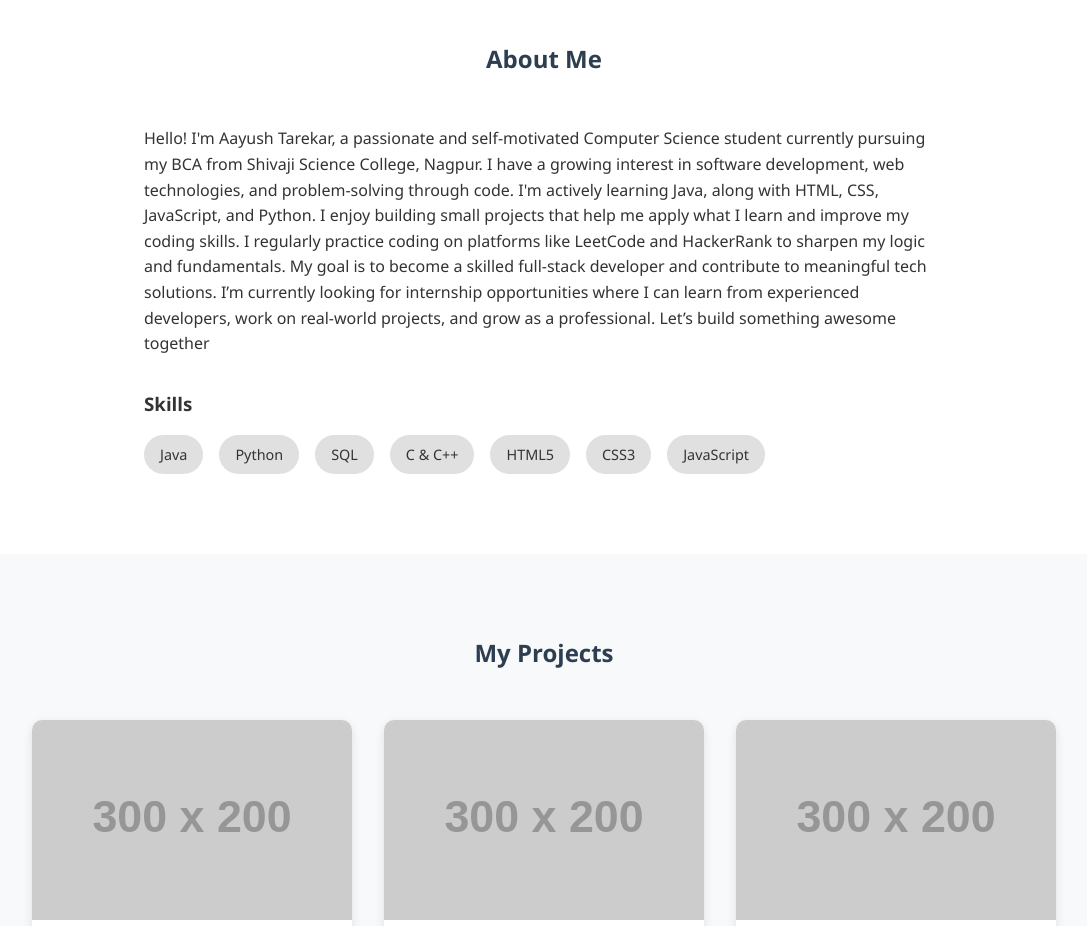
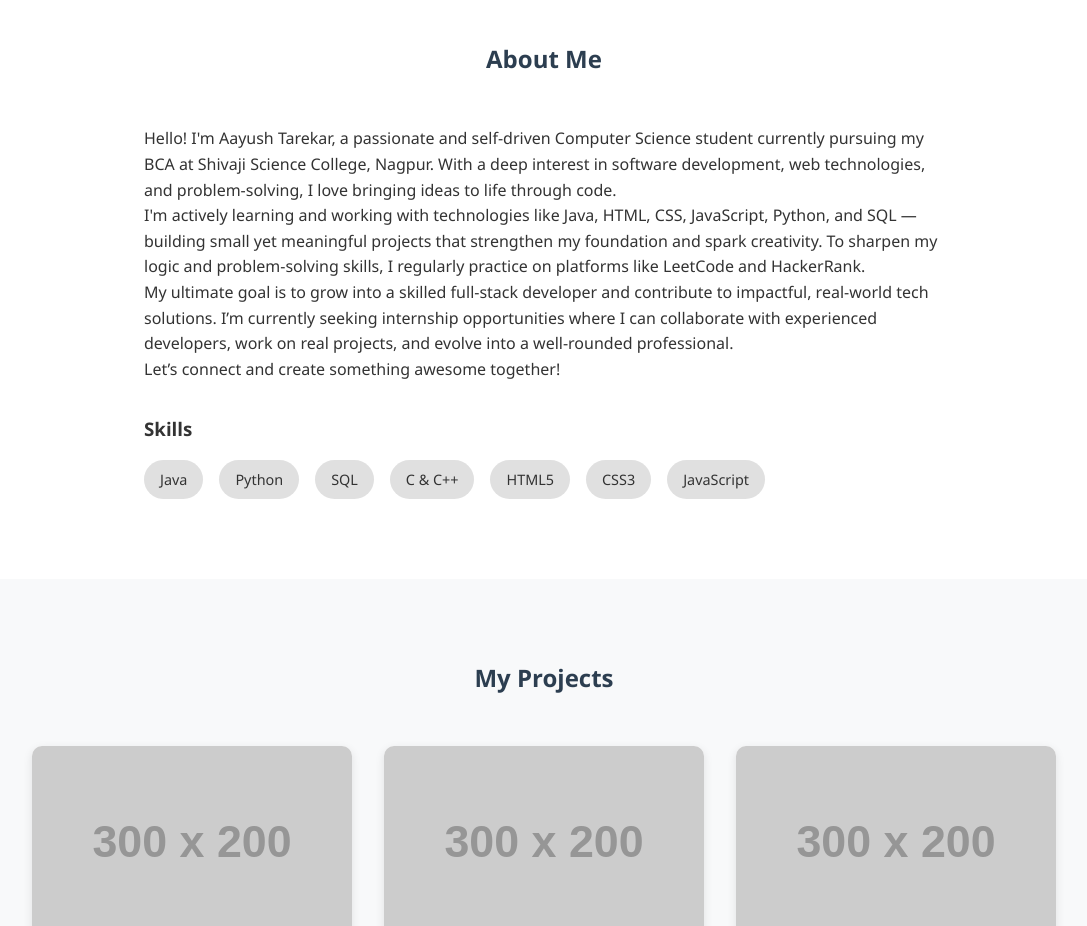
Before and after one commit to Aayush6060/aayush601.github.io, a plain HTML site: page index.html in a window 1280 px wide. Shown: the part 840-1766 px from the top of the page, without its empty margins (96-1183 px from the left). Drawn offline with Linux system fonts and the light colour scheme; placeholder pictures from the web are drawn by us.

Commit message:
Update index.html

```diff
--- a/index.html
+++ b/index.html
@@ -38,10 +38,10 @@
         <h2>About Me</h2>
         <div class="about-content">
             <div class="about-text">
-                <p>Hello! I'm Aayush Tarekar, a passionate and self-motivated Computer Science student currently pursuing my BCA from Shivaji Science College, Nagpur.
-                    I have a growing interest in software development, web technologies, and problem-solving through code. I'm actively learning Java, along with HTML, CSS, JavaScript, and Python. I enjoy building small projects that help me apply what I learn and improve my coding skills. I regularly practice coding on platforms like LeetCode and HackerRank to sharpen my logic and fundamentals.
-                    My goal is to become a skilled full-stack developer and contribute to meaningful tech solutions. I’m currently looking for internship opportunities where I can learn from experienced developers, work on real-world projects, and grow as a professional.
-                    Let’s build something awesome together</p>
+                <p>Hello! I'm Aayush Tarekar, a passionate and self-driven Computer Science student currently pursuing my BCA at Shivaji Science College, Nagpur. With a deep interest in software development, web technologies, and problem-solving, I love bringing ideas to life through code.</p>
+                <P>I'm actively learning and working with technologies like Java, HTML, CSS, JavaScript, Python, and SQL — building small yet meaningful projects that strengthen my foundation and spark creativity. To sharpen my logic and problem-solving skills, I regularly practice on platforms like LeetCode and HackerRank.<P>
+                <P>My ultimate goal is to grow into a skilled full-stack developer and contribute to impactful, real-world tech solutions. I’m currently seeking internship opportunities where I can collaborate with experienced developers, work on real projects, and evolve into a well-rounded professional.<P>
+                <P>Let’s connect and create something awesome together!<P>
                 <div class="skills">
                     <h3>Skills</h3>
                     <div class="skill-tags">
```
